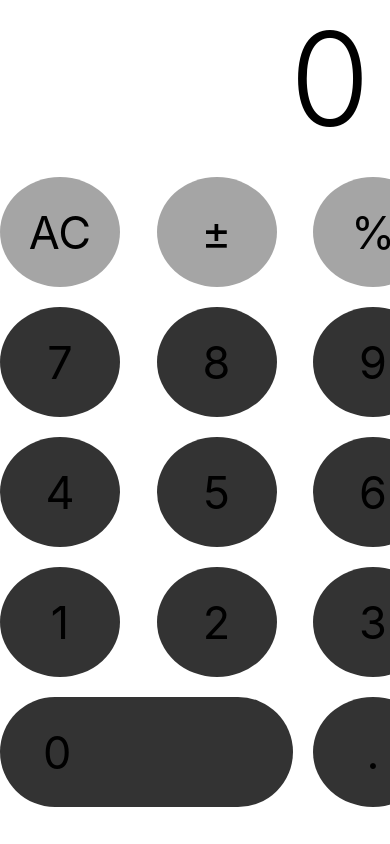
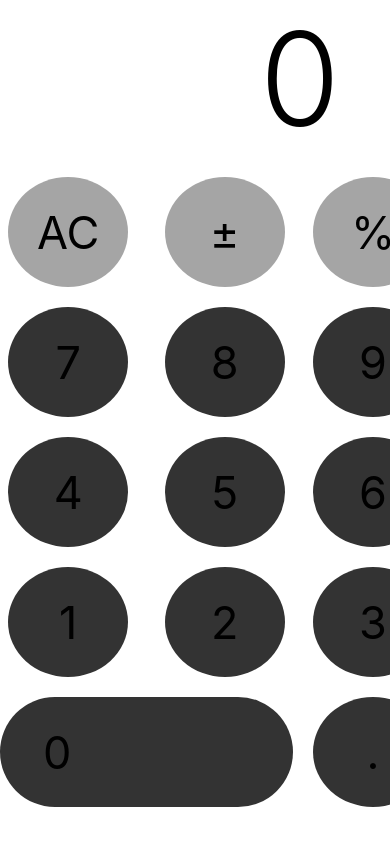
Before and after one commit to aymanjebril2/-Calculator-react-app, a React (Create React App) app: page / in a window 390 px wide. Shown: the top 844 px of the page. Built offline with nearby package versions, Linux system fonts and the light colour scheme.

Commit message:
last updat

```diff
--- a/src/componets/buttons/Value.css
+++ b/src/componets/buttons/Value.css
@@ -1,16 +1,10 @@
-.top {
-  display: flex;
-  height: 250px;
-  justify-content: space-between;
-  padding: 0 20px;
-}
-
 .display {
   font-size: 130px;
   font-weight: 300;
   margin-bottom: 20px;
+  text-align: justify;
+  margin-right: 50px;
   text-align: right;
-  margin-right: 20px;
 }
 
 .buttons {
@@ -21,3 +15,8 @@
   grid-template-columns: repeat(4, 1fr);
   grid-template-rows: repeat(5, 1fr);
 }
+@media only screen and (max-width: 600px) {
+  .buttons {
+    max-width: 600px;
+  }
+}
--- a/src/componets/buttons/buttons.css
+++ b/src/componets/buttons/buttons.css
@@ -1,4 +1,5 @@
 .button {
+  margin: 0 auto;
   align-items: center;
   background: #333;
   border-radius: 50%;
@@ -9,6 +10,7 @@
   justify-content: center;
   width: 120px;
   transition: filter 0.3s ease-in;
+
   /* margin-left: 100px; */
 }
 
@@ -34,3 +36,8 @@
 .button.operator {
   background: #f1a33c;
 }
+/* @media only screen and (max-width: 600px) {
+  .button {
+    width: 100%;
+  }
+} */
```
